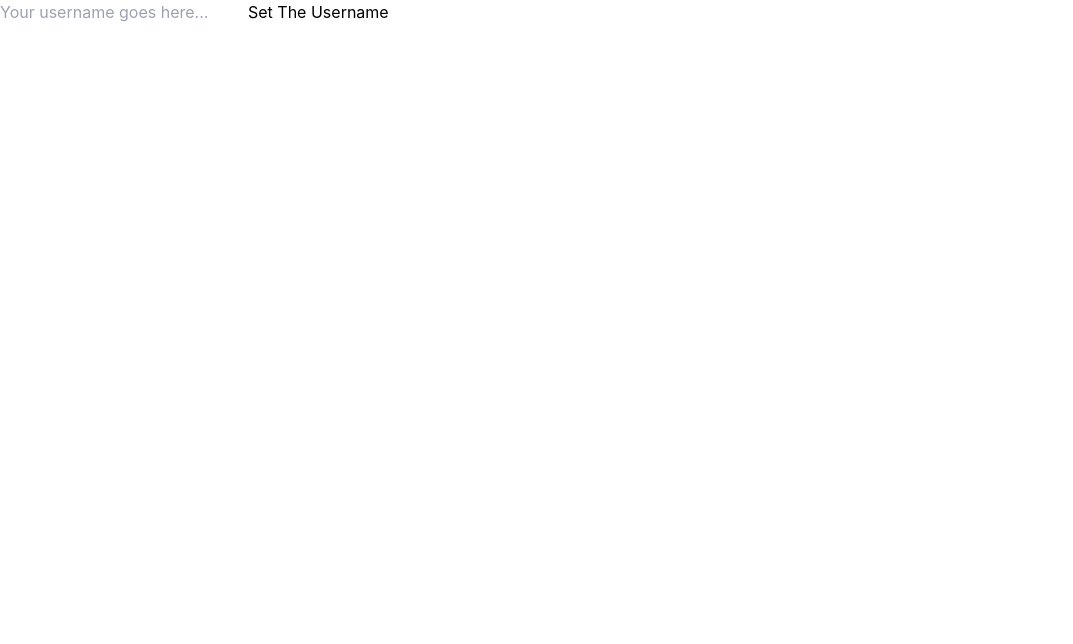
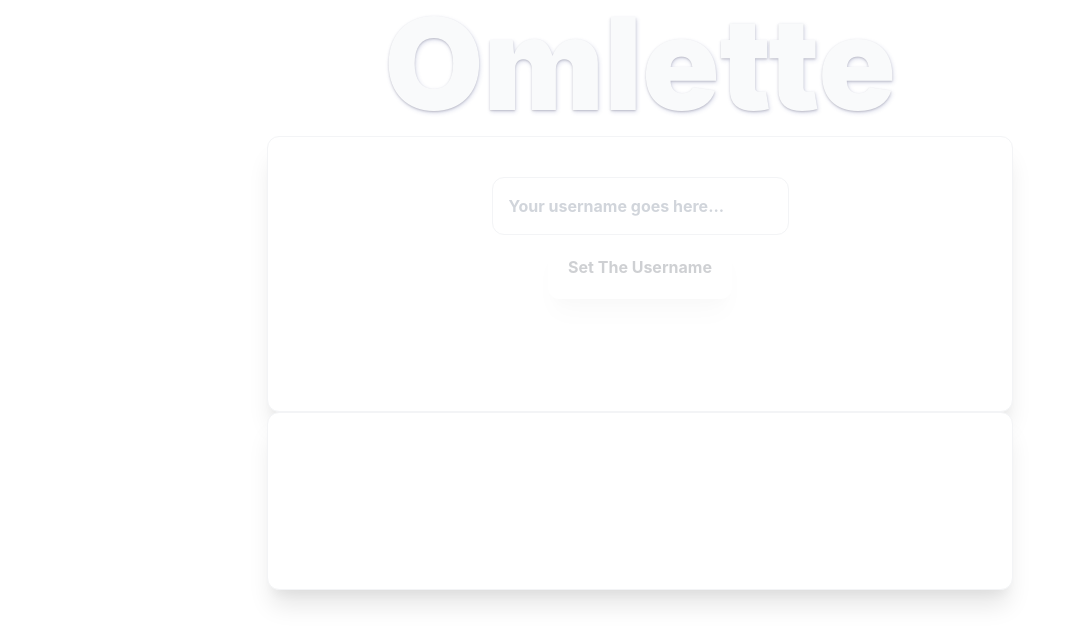
Before and after one commit to viren-vii/omelette, a React (Create React App) app: page / in a window 1280 px wide. Shown: the top 644 px of the page, without its empty margins (0-1073 px from the left). Built offline with nearby package versions, Linux system fonts and the light colour scheme; no server answers; the database is empty.

Commit message:
Home page done till 2nd form

```diff
--- a/package.json
+++ b/package.json
@@ -13,6 +13,7 @@
     "react-dom": "^17.0.1",
     "react-scripts": "4.0.3",
     "sv443-joke-api": "^0.1.0",
+    "tailwindcss-textshadow": "^2.1.3",
     "unirest": "^0.6.0",
     "web-vitals": "^1.1.0"
   },
--- a/src/App.js
+++ b/src/App.js
@@ -39,17 +39,11 @@ var servers = serverRef.get().then(snapshot=>{
 
 function App() {
     return (
-    <div >
-        {
-            <Homepage db={db}/>
-            /* {user ? (
-            <>
-            <Channel user={user} db={db}/>
-            </>
-        ):(
-            <Homepage/>
-        )} */}
-    </div>
+    <>
+        <div>
+            {<Homepage db={db}/>}
+        </div>
+    </>
     );
 }
 
--- a/src/components/Homepage.js
+++ b/src/components/Homepage.js
@@ -44,20 +44,32 @@ class Homepage extends React.Component {
     render() {
       return (
         <>
+
           {!this.state.done ? (
             <>
-              <form onSubmit = {this.handleOnSubmitUsername}>
+              <div className="h-screen text-center">
+              <h1 className="text-9xl font-black mt-0 mb-2 text-gray-50 text-shadow-md">Omlette</h1>
+                <div className="m-auto">
+                  <form onSubmit = {this.handleOnSubmitUsername} className="text-center m-auto w-11/12 sm:w-7/12 bg-white shadow-xl rounded-xl p-10 pt-10 pb-28 border border-gray-100">
                     <input
                       type="text"
                       name="username"
                       value={this.state.username}
                       onChange={this.handleChange}
                       placeholder="Your username goes here..."
-                />
-              <button type="submit" disabled={!this.state.username}>Set The Username</button><br></br>
+                      className = "focus:shadow-inner p-4 rounded-xl border border-gray-100 placeholder-gray-300 text-gray-900 font-bold"
+                    /><br></br>
+                  <button type="submit" disabled={!this.state.username} className="transition duration-500 ease-in-out text-center  bg-white-500 text-gray-900 font-bold p-5 shadow-xl rounded-xl disabled:opacity-20 disabled:cursor-not-allowed">Set The Username</button><br></br>
                   </form>
-              <p>{this.state.greeting}</p>
-              <form>
+                </div>
+              <>
+                {this.state.greeting ?
+                <div className="bg-gray-50 m-auto w-11/12 sm:w-7/12 shadow-2xl rounded-2xl mt-8">
+                  <p className="font-sans subpixel-antialiased font-bold p-20 text-6xl text-gray-400">{this.state.greeting}</p>
+                </div> : <div></div>}
+              </>
+              <div className="text-center">
+                <form className="text-center m-auto w-11/12 sm:w-7/12 bg-white shadow-xl rounded-xl p-10 pt-10 pb-28 border border-gray-100">
                 {this.state.set &&
                   <input
                     type="text"
@@ -75,6 +87,8 @@ class Homepage extends React.Component {
                   </>
                 }
                 </form>
+              </div>
+              </div>
             </>
           ):(
             <Channel user={this.username} serverId={this.serverId} db={this.props.db}/>
--- a/src/index.js
+++ b/src/index.js
@@ -1,6 +1,5 @@
 import React from 'react';
 import ReactDOM from 'react-dom';
-import './index.css';
 import App from './App';
 import reportWebVitals from './reportWebVitals';
 import './index.css';
--- a/tailwind.config.js
+++ b/tailwind.config.js
@@ -2,10 +2,14 @@ module.exports = {
   purge: ['./src/**/*.{js,jsx,ts,tsx}', './public/index.html'],
   darkMode: false, // or 'media' or 'class'
   theme: {
-    extend: {},
+    extend: {
+    },
   },
   variants: {
-    extend: {},
+    opacity: ({ after }) => after(['disabled']),
+    cursor :({after}) => after(['disabled']),
   },
-  plugins: [],
+  plugins: [
+    require('tailwindcss-textshadow')
+  ],
 }
```
Also changed, not shown: src/img/woohoo.gif (added), 1 other file (tests, documents, lock files or other folders). Lines whose indentation alone changed are shown as unchanged.
